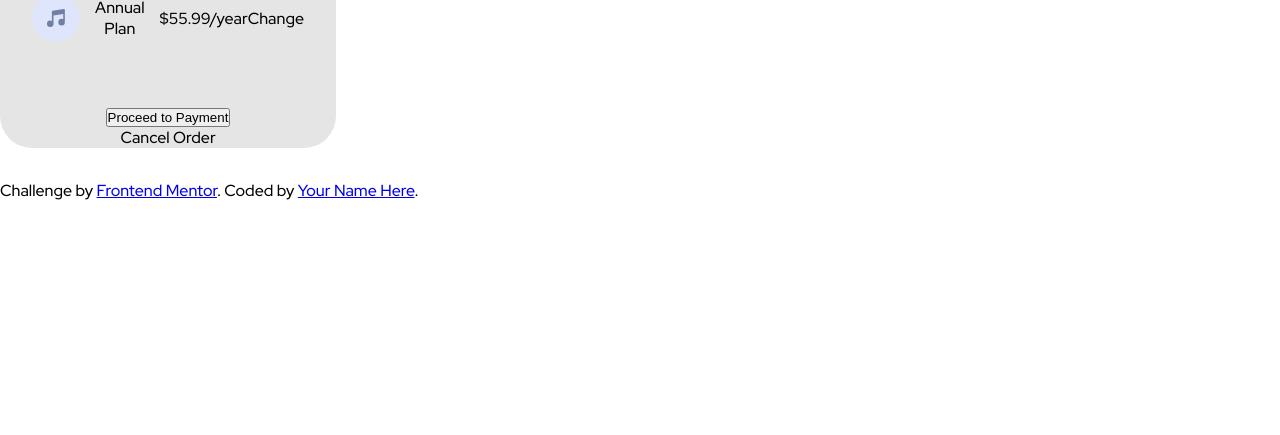
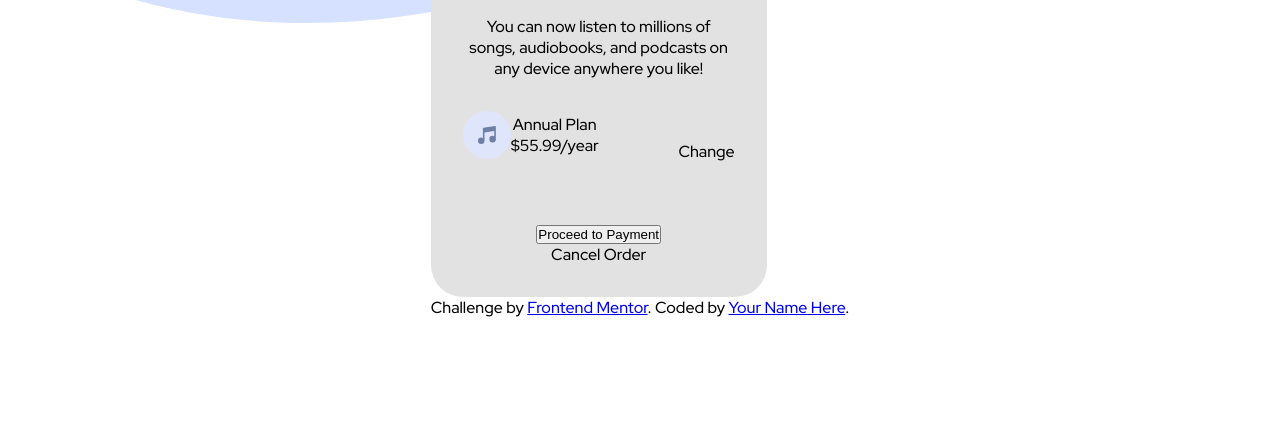
Before and after one commit to Jonata-tr/OrderSummary, a plain HTML site: page index.html in a window 1280 px wide. Shown: the part 365-800 px from the top of the page. Drawn offline with Linux system fonts and the light colour scheme.

Commit message:
Started the costumization, working on the centering and placement

```diff
--- a/index.html
+++ b/index.html
@@ -25,29 +25,31 @@
       </div>
 
       <div class="content">
-        <div class="header">
+        <div class="header box">
           <h1>Order Summary</h1>
         </div>
 
-        <div class="text">
+        <div class="text box">
           <p>
             You can now listen to millions of songs, audiobooks, and podcasts on any
             device anywhere you like!
           </p>
         </div>
 
-        <div class="middleTexts">
+        <div class="middleTexts box">
           <div class="music">
             <img src="./images/icon-music.svg" alt="">
-            <p>Annual Plan</p>
-            <p>$55.99/year</p>
+            <p>
+              Annual Plan<br>
+              $55.99/year
+            </p>
           </div>
           <div class="change">
             <p>Change</p>
           </div>
         </div>
 
-        <div class="buttons">
+        <div class="buttons box">
           <button>Proceed to Payment</button>
           <p>Cancel Order</p>
         </div>
--- a/style.css
+++ b/style.css
@@ -7,35 +7,42 @@
 }
 
 body{
+    background: url(./images/pattern-background-desktop.svg);
+    background-repeat: no-repeat;
+    background-size: contain;
     font-family: 'Red Hat Display', sans-serif;
+
+    height: 100vh;
+    display: grid;
+    place-content: center;
 }
 
 main{
     width: 21rem;
     border-radius: 2rem;
-    background-color: #e2e2e2e2;
+    background-color: #e2e2e2;
     text-align: center;
 }
 
-main div{
+main div:not(:last-child){
     margin-bottom: 2rem;
 }
 
 .content{
     margin: 2rem;
+    display: flex;
+    flex-direction: column;
+    justify-content: space-evenly;
 }
+
 .image img{
     width: 21rem;
     border-radius: 2rem 2rem 0 0;
 }
 
-.middleTexts {
-    display: flex;
-    justify-content: space-evenly;
-    align-items: center;
-}
-
-.music{
+.middleTexts,
+.music {
     display: flex;
     align-items: center;
+    justify-content: space-between;
 }
```
